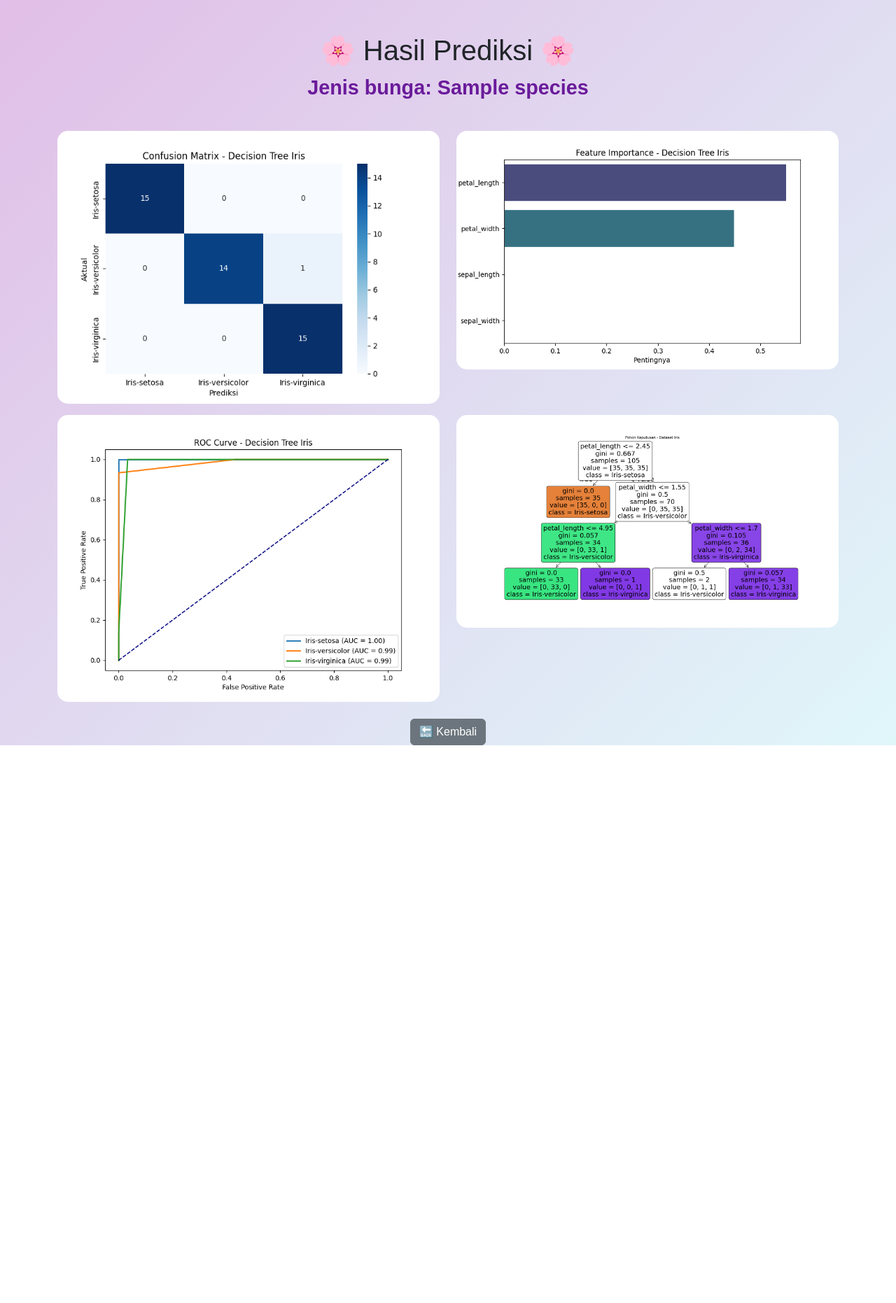
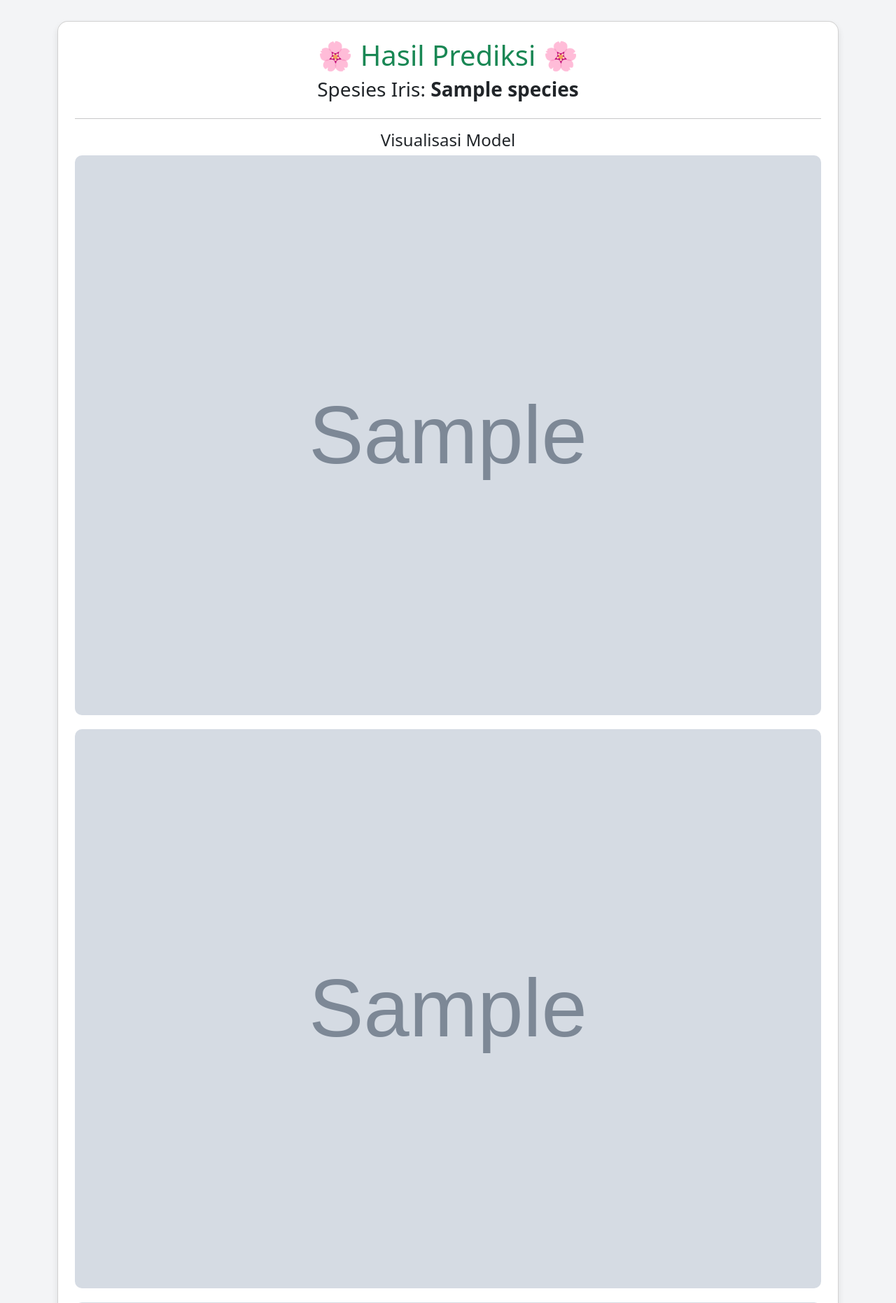
Before and after one commit to RINDIANINURCAHYANI/TA06_RandomForest_Iris, a Flask app: template templates/result.html in a window 1280 px wide. Shown: the top 1862 px of the page at 70% size. Before the commit the page ends 1065 px from the top, so only its background shows below. Run offline with Flask 3, Linux system fonts and the light colour scheme; the template is opened without the code that fills it: most values are stand-ins (such as "Sample title", 1, 10 or a date in 2020); grey boxes marked "Sample" are stand-in pictures; parts of the project's set-up code (start-up, migrations or seed data) failed here and were passed over.

Commit message:
Update Flask app, result.html, and add trained model for deployment

```diff
--- a/app.py
+++ b/app.py
@@ -1,11 +1,17 @@
 from flask import Flask, render_template, request
 import joblib
 import numpy as np
+import os
 
 app = Flask(__name__)
 
+# --- Pastikan model ada ---
+MODEL_PATH = "model/random_forest_model.pkl"
+if not os.path.exists(MODEL_PATH):
+    raise FileNotFoundError(f"File model tidak ditemukan di: {MODEL_PATH}")
+
 # --- Load model ---
-model = joblib.load("model/random_forest_model.pkl")
+model = joblib.load(MODEL_PATH)
 
 @app.route("/")
 def index():
@@ -15,20 +21,30 @@ def index():
 def predict():
     try:
         # Ambil input dari form
-        sepal_length = float(request.form["sepal_length"])
-        sepal_width = float(request.form["sepal_width"])
-        petal_length = float(request.form["petal_length"])
-        petal_width = float(request.form["petal_width"])
+        sepal_length = float(request.form.get("sepal_length", 0))
+        sepal_width = float(request.form.get("sepal_width", 0))
+        petal_length = float(request.form.get("petal_length", 0))
+        petal_width = float(request.form.get("petal_width", 0))
+
+        # Buat input array
+        input_data = np.array([[sepal_length, sepal_width, petal_length, petal_width]])
 
         # Prediksi
-        input_data = np.array([[sepal_length, sepal_width, petal_length, petal_width]])
         prediction = model.predict(input_data)[0]
 
-        # Kirim hasil ke result.html
-        return render_template("result.html", species=prediction)
+        # Kirim hasil + gambar visualisasi ke halaman hasil
+        return render_template(
+            "result.html",
+            species=prediction,
+            confusion_img="static/img/confusion_matrix.png",
+            feature_img="static/img/feature_importance.png",
+            roc_img="static/img/roc_curve.png",
+            tree_img="static/img/decision_tree.png"
+        )
 
     except Exception as e:
         return render_template("result.html", species=f"Terjadi error: {e}")
 
 if __name__ == "__main__":
-    app.run(debug=True)
+    # Gunakan host='0.0.0.0' agar bisa diakses Railway
+    app.run(host="0.0.0.0", port=int(os.environ.get("PORT", 5000)))
--- a/templates/result.html
+++ b/templates/result.html
@@ -3,35 +3,26 @@
 <head>
   <meta charset="UTF-8">
   <title>Hasil Prediksi</title>
-  <link href="https://cdn.jsdelivr.net/npm/bootstrap@5.3.0/dist/css/bootstrap.min.css" rel="stylesheet">
+  <link rel="stylesheet" href="https://cdn.jsdelivr.net/npm/bootstrap@5.3.0/dist/css/bootstrap.min.css">
   <style>
-    body { background: linear-gradient(135deg, #e1bee7, #e0f7fa); font-family: 'Poppins', sans-serif; }
-    .prediction { font-size: 1.8rem; color: #6a1b9a; font-weight: bold; }
-    .img-card { transition: transform 0.3s ease; border-radius: 15px; }
-    .img-card:hover { transform: scale(1.05); }
+    body { background: #f3f4f6; padding: 30px; }
+    .card { border-radius: 15px; box-shadow: 0 5px 10px rgba(0,0,0,0.1); }
+    img { border-radius: 10px; margin-bottom: 20px; max-width: 100%; }
   </style>
 </head>
 <body>
-  <div class="container text-center mt-5">
-    <h1>🌸 Hasil Prediksi 🌸</h1>
-    <p class="prediction">Jenis bunga: {{ species }}</p>
-
-    <div class="row mt-4">
-      <div class="col-md-6 mt-3">
-        <img src="{{ url_for('static', filename='images/confusion_matrix.png') }}" class="img-fluid img-card">
-      </div>
-      <div class="col-md-6 mt-3">
-        <img src="{{ url_for('static', filename='images/feature_importance.png') }}" class="img-fluid img-card">
-      </div>
-      <div class="col-md-6 mt-3">
-        <img src="{{ url_for('static', filename='images/roc_curve.png') }}" class="img-fluid img-card">
-      </div>
-      <div class="col-md-6 mt-3">
-        <img src="{{ url_for('static', filename='images/tree_visualization.png') }}" class="img-fluid img-card">
-      </div>
+  <div class="container text-center">
+    <div class="card p-4">
+      <h1 class="text-success">🌸 Hasil Prediksi 🌸</h1>
+      <h3>Spesies Iris: <b>{{ species }}</b></h3>
+      <hr>
+      <h4>Visualisasi Model</h4>
+      <img src="{{ confusion_img }}" alt="Confusion Matrix">
+      <img src="{{ feature_img }}" alt="Feature Importance">
+      <img src="{{ roc_img }}" alt="ROC Curve">
+      <img src="{{ tree_img }}" alt="Decision Tree">
+      <a href="/" class="btn btn-primary mt-3">Kembali ke Halaman Awal</a>
     </div>
-
-    <a href="/" class="btn btn-secondary mt-4">🔙 Kembali</a>
   </div>
 </body>
 </html>
```
Also changed, not shown: 2 other files.
